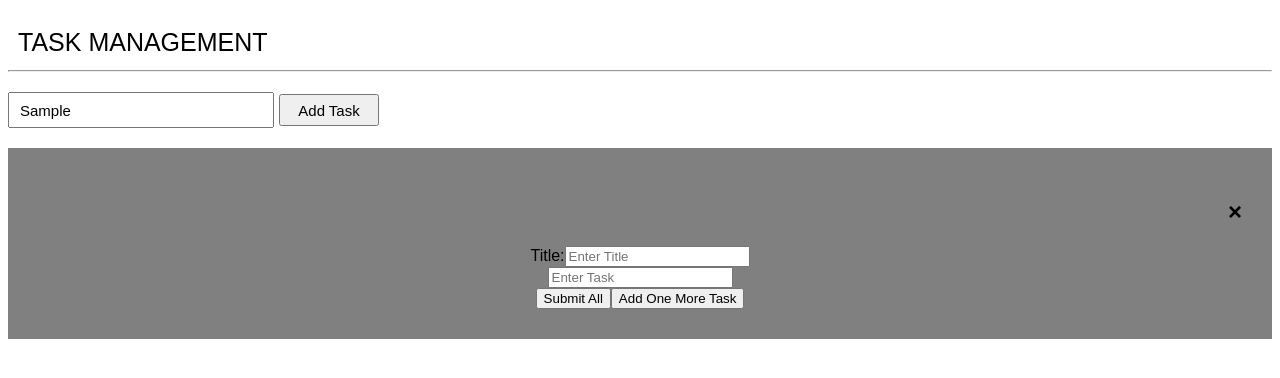
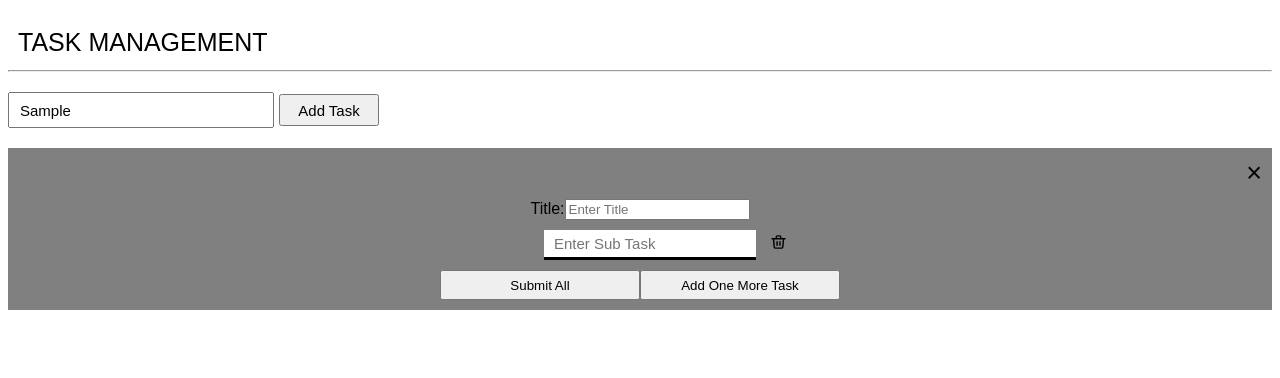
Before and after one commit to SACHITH31/task-management-project, a React (Vite) app: page / in a window 1280 px wide. Both pictures are taken after typing "Sample" into the empty fields and a click on the button "Add Task". Shown: the top 378 px of the page. Built offline with nearby package versions, Linux system fonts and the light colour scheme.

Commit message:
deletes the popup after clicking the submit all

```diff
--- /dev/null
+++ b/src/css/AddInputtag.css
@@ -0,0 +1,16 @@
+.subTask {
+    margin-top: 10px;
+    margin-left: 65px;
+    border: none;
+    border-bottom: 3px solid black;
+    height: 25px;
+    width: 200px;
+    padding-left: 10px;
+    font-size: 15px;
+}
+
+.delete {
+    height: 45px;
+    cursor: pointer;
+    margin-bottom: -20px;
+}
--- a/src/css/AddTaskPopup.css
+++ b/src/css/AddTaskPopup.css
@@ -1,6 +1,6 @@
 .addTaskPopUpContainer {
     background-color: grey;
-    padding: 30px;
+    padding: 10px;
     margin-top: 20px;
 }
 
@@ -14,6 +14,19 @@
     align-items: center;
 }
 
+.close {
+    margin: 0px 0px 10px 0px;
+    font-size: 27px;
+}
+
+.buttonsContainer {
+    margin-top: 10px;
+}
+.submitButton, .addOneMoreTaskButton {
+    height: 30px;
+    width: 200px;
+}
+
 .close, .addOneMoreTaskButton, .submitButton {
     cursor: pointer;
 }
--- /dev/null
+++ b/src/modules/AddInputTag.jsx
@@ -0,0 +1,15 @@
+import '../css/AddInputTag.css'
+import trash from '../assets/trash.svg'
+
+function AddInputTag () {
+    return (
+        <>
+         <div className="subTasksContainer">
+
+              <input type="text" placeholder="Enter Sub Task" className="subTask"></input>
+              <img src= {trash} className='delete'></img>
+         </div>
+        </>
+    )
+}
+export default AddInputTag
--- a/src/modules/AddPTag.jsx
+++ /dev/null
@@ -1,12 +0,0 @@
-import '../css/AddPTag.css'
-
-function AddPTag () {
-    return (
-        <>
-         <div className="subTasksContainer">
-             <input type="text" placeholder="Enter Task" className="subTask"></input>
-         </div>
-        </>
-    )
-}
-export default AddPTag
--- a/src/modules/AddTaskPopUp.jsx
+++ b/src/modules/AddTaskPopUp.jsx
@@ -1,5 +1,5 @@
 import { useState } from "react"
-import AddPTag from "./AddPTag"
+import AddInputTag from "./AddInputTag"
 
 import '../css/AddTaskPopup.css'
 
@@ -12,14 +12,14 @@ function AddTaskPopUp (props) {
 
     let temp = []
     for (let i = 0; i < addOneMoreTask; i++) {
-      temp.push(<AddPTag key={i} />)
+      temp.push(<AddInputTag key={i} />)
     }
 
     return (
         <>
           <div className="addTaskPopUpContainer">
             <div className="closeContainer" >
-                <h2 className="close" onClick={props.handleCloseAddTask}>&times;</h2>
+                <p className="close" onClick={props.handleCloseAddTask}>&times;</p>
             </div>
            <div className="allInputsContainer">
              <div className="titleContainer">
@@ -30,8 +30,8 @@ function AddTaskPopUp (props) {
                 {temp}
             </div>
             <div className="buttonsContainer">
-                <button className="submitButton">Submit All</button>
-                <button className="addOneMoreTaskButton" onClick={AddOneMoreTaskFunction}>Add One More Task</button>
+                <button className="submitButton" onClick={props.handleCloseAddTask} >Submit All</button>
+                <button className="addOneMoreTaskButton" onClick={AddOneMoreTaskFunction }>Add One More Task</button>
             </div>
            </div>
           </div>
@@ -39,4 +39,10 @@ function AddTaskPopUp (props) {
     )
 
 }
+
+
+function DisplayTasks () {
+
+}
+
 export default AddTaskPopUp
```
Also changed, not shown: src/assets/trash.svg (added), src/css/AddPTag.css (deleted).
